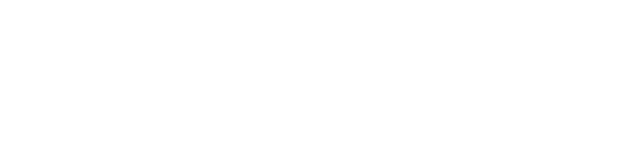
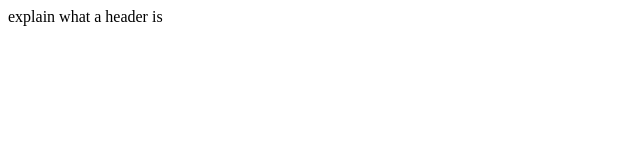
Before and after one commit to andrewpyper/example-repo, a plain HTML site: page index.html in a window 1280 px wide. Shown: the whole page, without its empty margins (0-640 px from the left). Drawn offline with Linux system fonts and the light colour scheme.

```diff
--- a/index.html
+++ b/index.html
@@ -7,6 +7,7 @@
 
     <header>
         <!-- Header content goes here -->
+        explain what a header is
     </header>
 
     <main>
```
